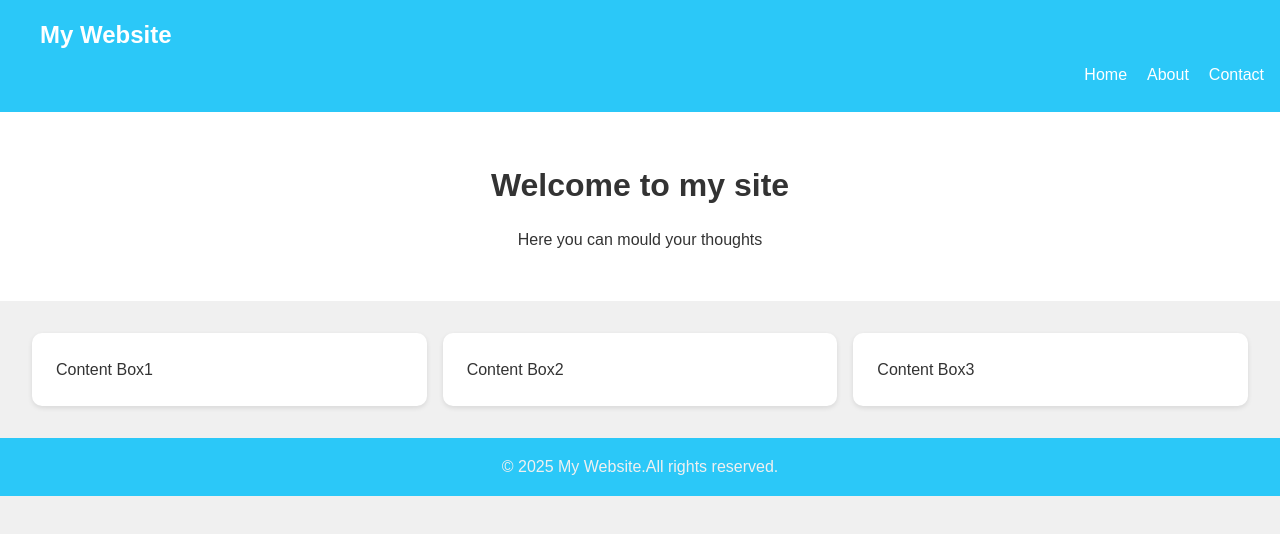
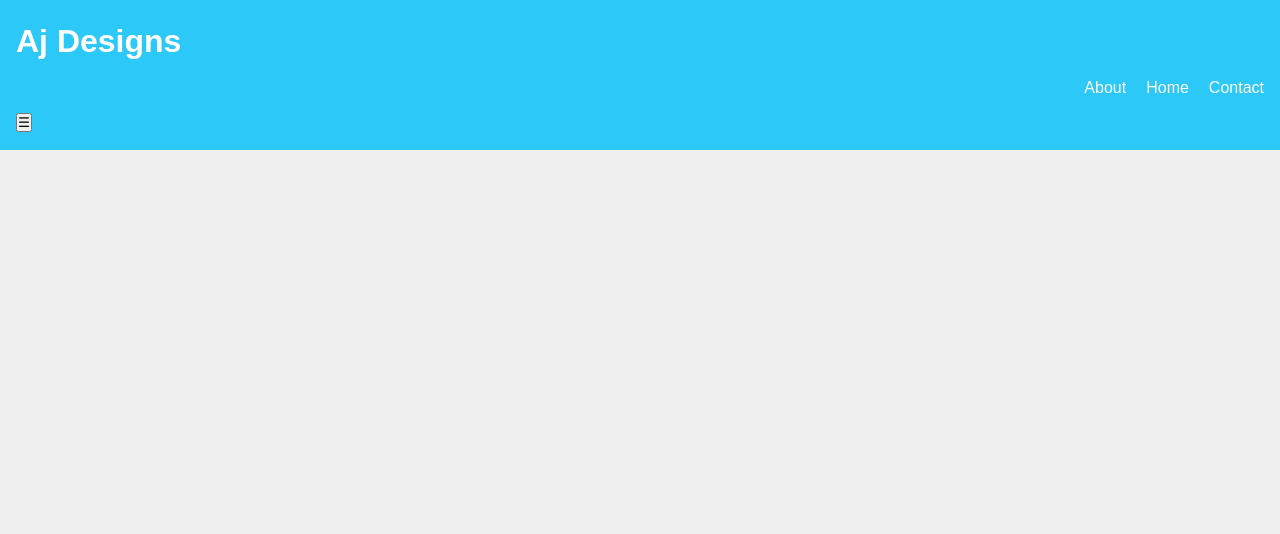
Before and after one commit to Ajay199707/web_tmp, a plain HTML site: page index.html in a window 1280 px wide. Drawn offline with Linux system fonts and the light colour scheme.

Commit message:
Update index.html

```diff
--- a/index.html
+++ b/index.html
@@ -3,37 +3,25 @@
 <head>
     <meta charset="UTF-8" />
     <meta name = "viewport", content="width=device-width, initial-scale = 1.0" />
-    <title>🎨LOGO MAKER</title>
+    <title>🎨 LOGO MAKER </title>
     <link rel = "stylesheet", href = "style.css" />
 </head>
 <body>
     <header class="header">
-        <div class="container">
-          <h1 class="logo">My Website</h1>
-          <button class="menu-toggle" id="menuToggle">&#9776;</button>
-        </div>
-        <nav class="nav" id="navMenu">
-          <a href="#">Home</a>
-          <a href="#">About</a>
-          <a href="#">Contact</a>
-        </nav>
+      <h1 class = "page-title">Aj Designs</h1>
+      <nav class="nav" id="navMenu">
+        <a href="#">About</a>
+        <a href="#">Home</a>
+        <a href="#">Contact</a>
+      </nav>
+      <button class="nav-toggle" id="navToggle">&#9776;</button>
+
+
       </header>
 
-    <section class = "hero">
-        <h2>Welcome to my site</h2>
-        <p>Here you can mould your thoughts</p>
-    </section>
-
-
-    <section class = 'content'>
-        <div class = "card"> Content Box1</div>
-        <div class = "card"> Content Box2</div>
-        <div class = "card"> Content Box3</div>
-    </section>
-
-    <footer class="footer ">
+    <!-- <footer class="footer ">
         &copy; 2025 My Website.All rights reserved.
-    </footer>
+    </footer> -->
     <script src="script.js"></script>
 
 </body>
```
